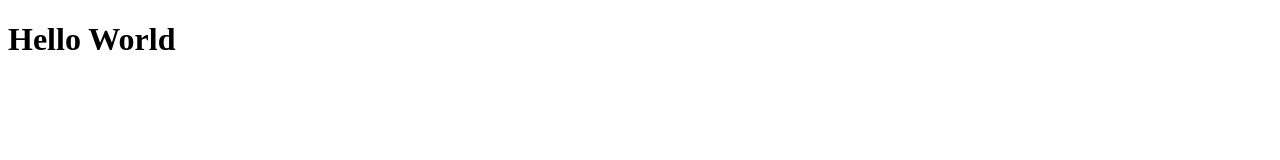
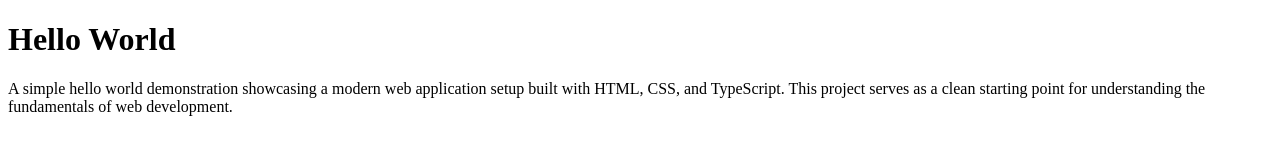
Before and after one commit to good-idea/agent-toolkit, a website: page web/src/index.html in a window 1280 px wide. Drawn offline with Linux system fonts and the light colour scheme.

Commit message:
feat: add hello world project description paragraph (#002)
Add a descriptive paragraph explaining the project's purpose and tech stack.
The paragraph describes the hello world project as a simple demonstration
of a modern web application setup using HTML, CSS, and TypeScript.

```diff
--- a/web/src/index.html
+++ b/web/src/index.html
@@ -7,5 +7,6 @@
   </head>
   <body>
     <h1>Hello World</h1>
+    <p>A simple hello world demonstration showcasing a modern web application setup built with HTML, CSS, and TypeScript. This project serves as a clean starting point for understanding the fundamentals of web development.</p>
   </body>
 </html>
```
